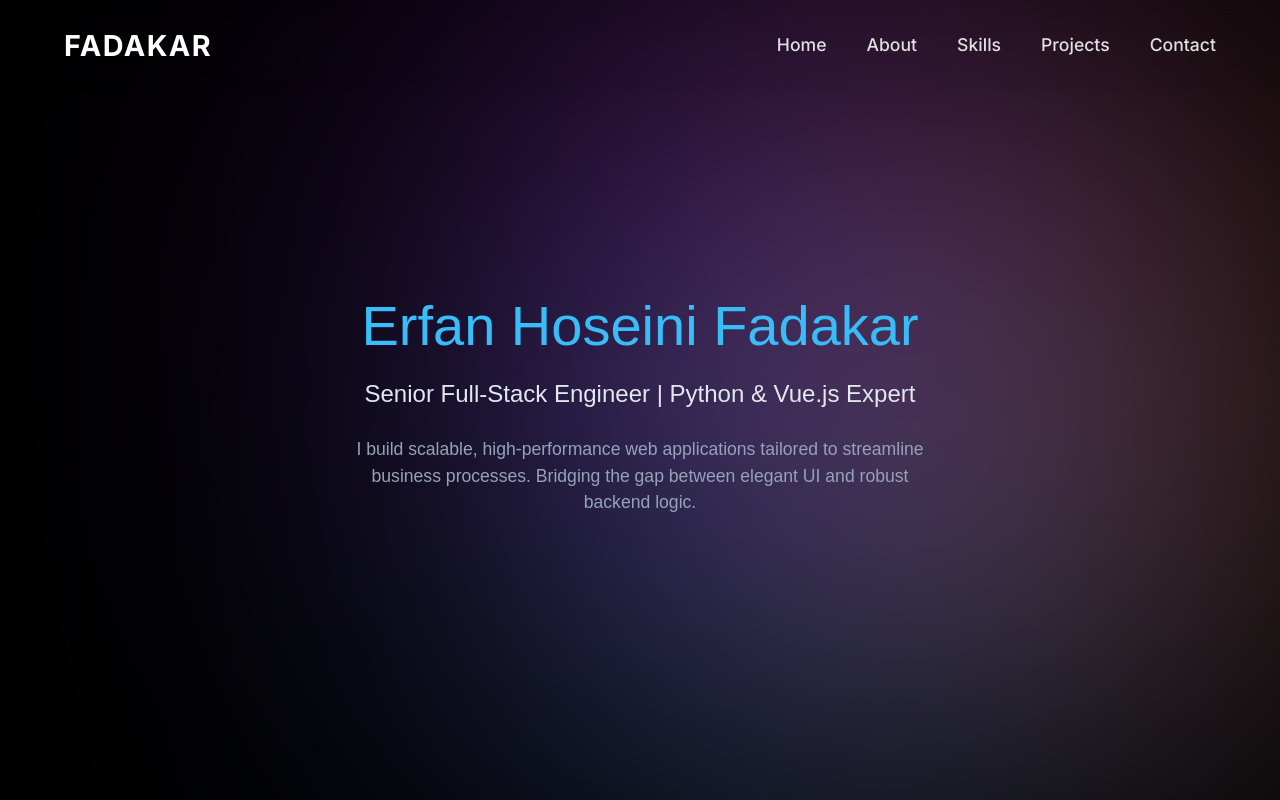
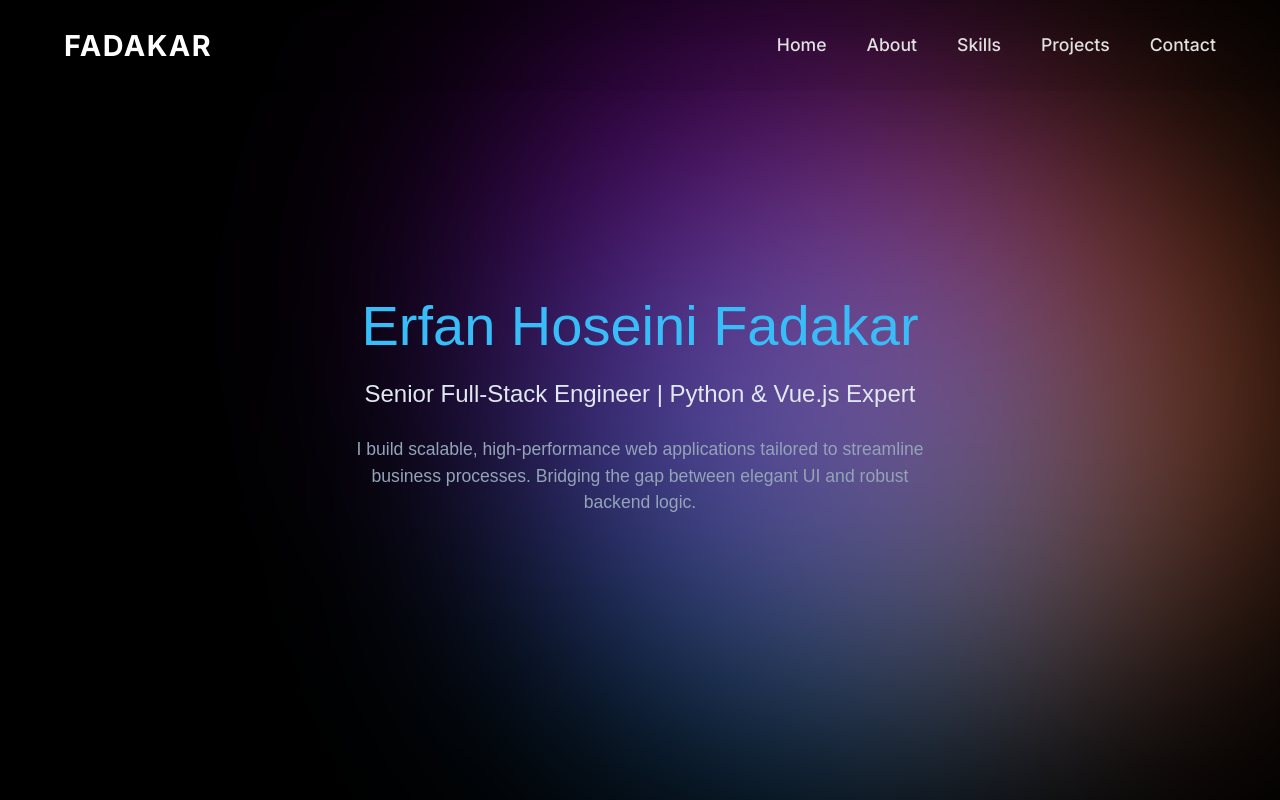
Before and after one commit to Fadakari/Vue-js-portfolio, a Vue app: page / in a window 1280 px wide. Built offline with nearby package versions, Linux system fonts and the light colour scheme.

Commit message:
Update AnimatedGradientBackground.vue

```diff
--- a/src/components/AnimatedGradientBackground.vue
+++ b/src/components/AnimatedGradientBackground.vue
@@ -46,7 +46,7 @@ onMounted(() => {
   width: 100%;
   height: 100%;
   position: relative;
-  filter: blur(200px);
+  filter: blur(100px);
 }
 
 .blob {
@@ -55,6 +55,8 @@ onMounted(() => {
   opacity: 0.7;
   top: 60%;
   left: 40%;
+  will-change: transform;
+  filter: blur(80px);
 }
 
 
```
